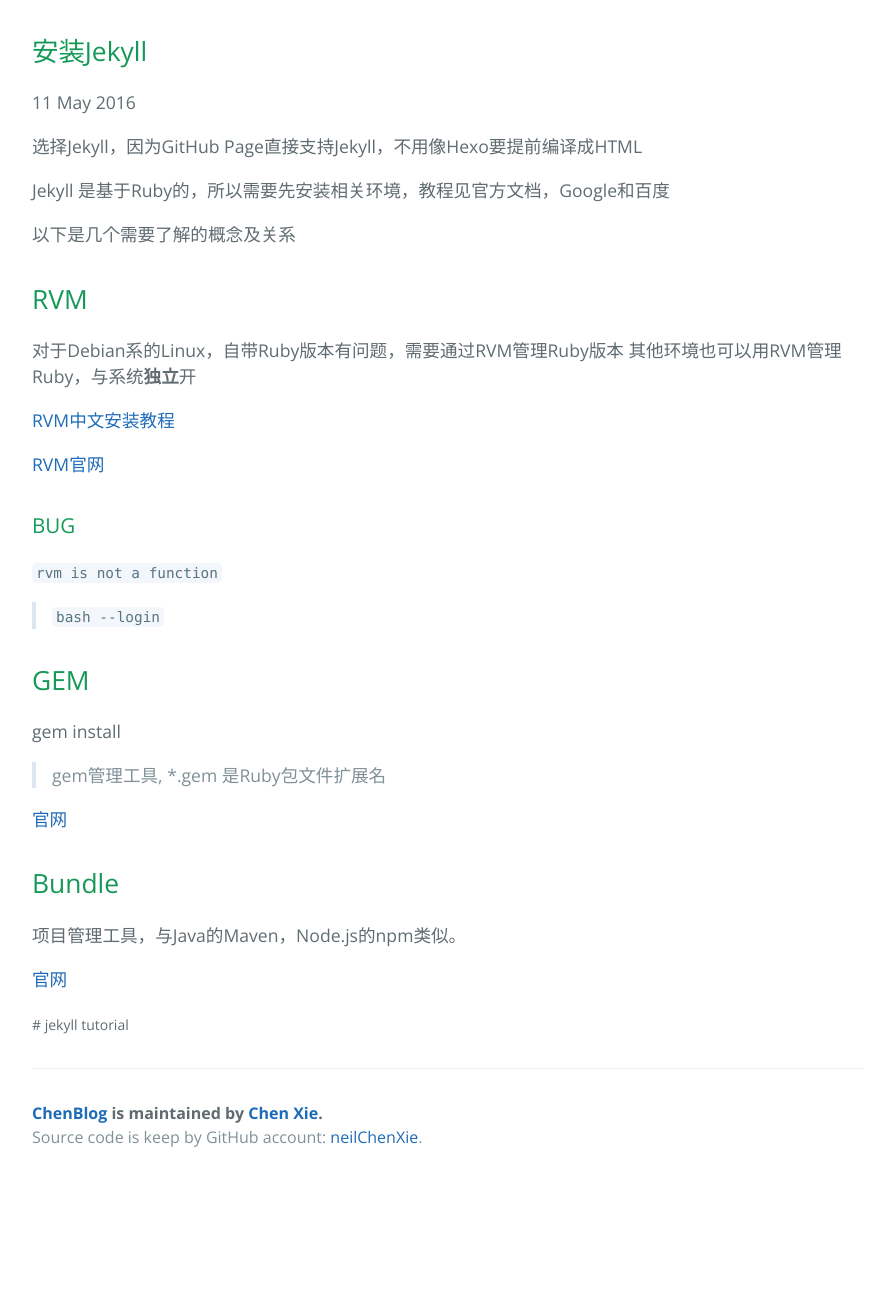
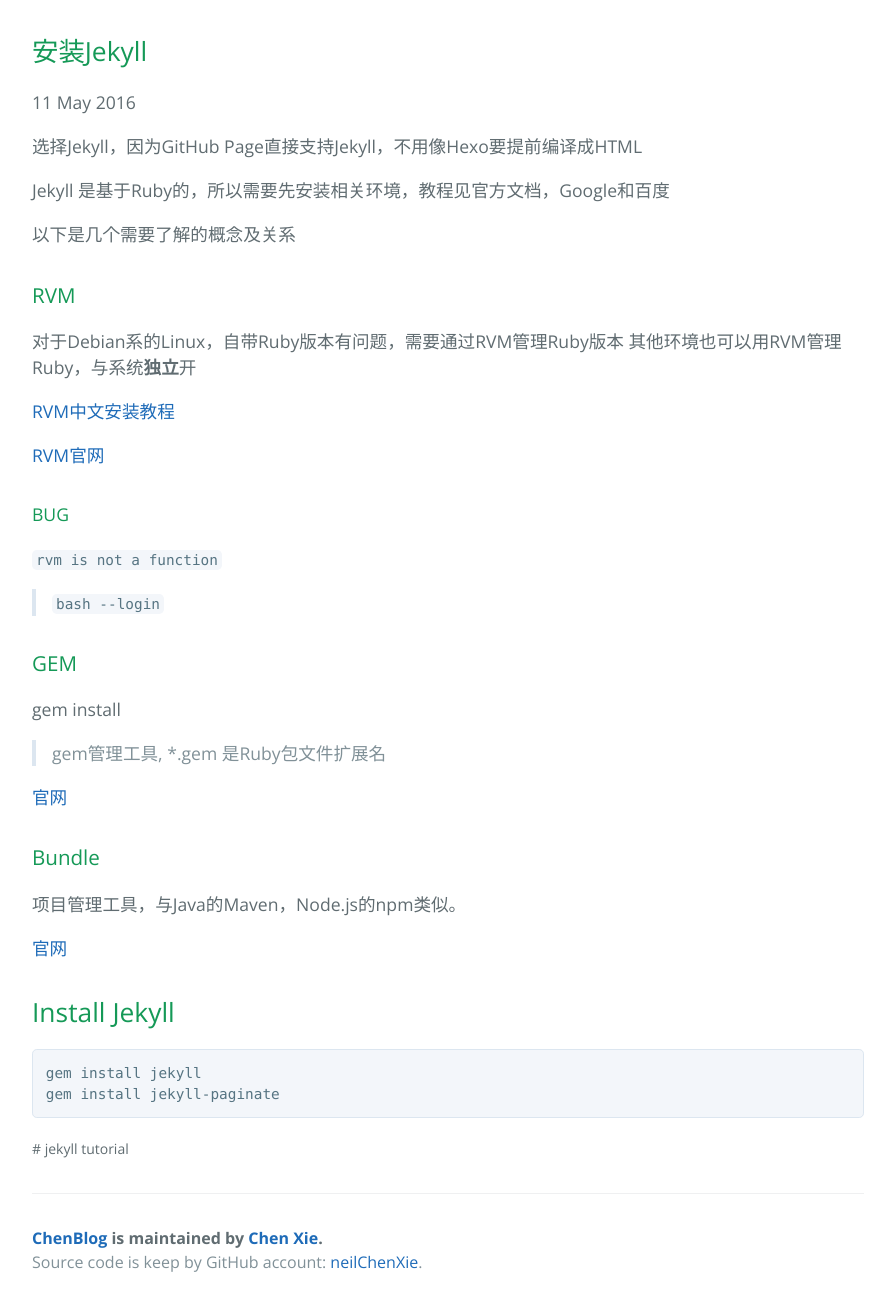
Before and after one commit to neilChenXie/neilChenXie.github.io, a Jekyll site: the page built from _posts/jekyll/2016-05-11-安装Jekyll.md, in a window 1280 px wide. Shown: the whole page, without its empty margins (192-1087 px from the left). Built offline with Jekyll 4.4.1, drawn with Linux system fonts in a browser that asks for light colours; before the commit the page ends 1181 px from its top, so only the background shows below that.

Commit message:
new file:   _posts/jekyll/2016-07-29-static_file.md

````diff
--- a/_posts/jekyll/2016-05-11-安装Jekyll.md
+++ b/_posts/jekyll/2016-05-11-安装Jekyll.md
@@ -12,7 +12,7 @@
 
 以下是几个需要了解的概念及关系
 
-## RVM
+### RVM
 
 对于Debian系的Linux，自带Ruby版本有问题，需要通过RVM管理Ruby版本
 其他环境也可以用RVM管理Ruby，与系统**独立**开
@@ -21,13 +21,13 @@
 
 [RVM官网](https://rvm.io/)
 
-### BUG
+#### BUG
 
 `rvm is not a function`
 
 > `bash --login`
 
-## GEM
+### GEM
 
 gem install
 
@@ -35,8 +35,15 @@
 
 [官网](https://rubygems.org/)
 
-## Bundle
+### Bundle
 
 项目管理工具，与Java的Maven，Node.js的npm类似。
 
 [官网](http://bundler.io/)
+
+## Install Jekyll
+
+```bash
+gem install jekyll
+gem install jekyll-paginate
+```
````
Also changed, not shown: _posts/jekyll/2016-07-29-static_file.md (added, +13 -0 lines).
